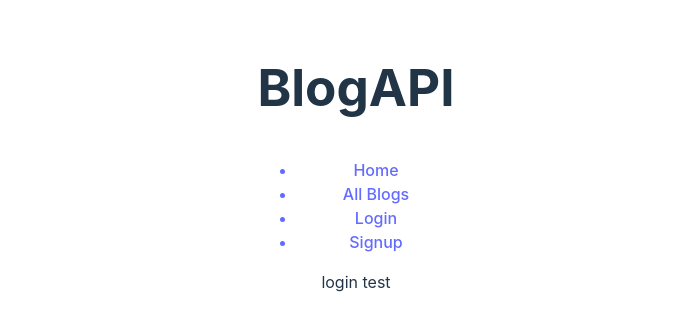
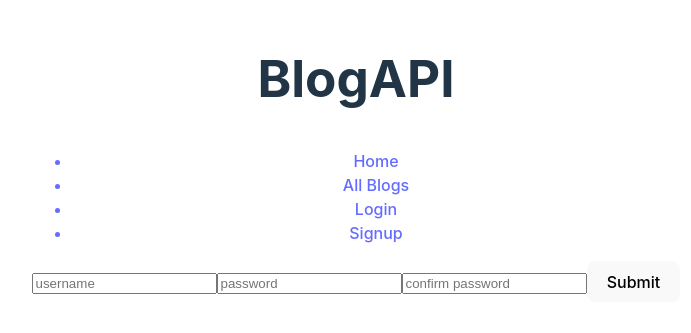
Before and after one commit to jwaddell10/Blog-API-Frontend, a React (Vite) app: page /login in a window 1280 px wide. Shown: the part 245-578 px from the top of the page, without its empty margins (284-975 px from the left). Built offline with nearby package versions, Linux system fonts and the light colour scheme.

Commit message:
created login form

```diff
--- a/src/components/Login.jsx
+++ b/src/components/Login.jsx
@@ -1,7 +1,22 @@
 function Login() {
+	//username password form,
+
+	const handleSubmit = (event) => {
+		event.preventDefault();
+		console.log(event.target, "this is event");
+	};
 	return (
 		<>
-			<div>login test</div>
+			<form action="/login" onSubmit={handleSubmit}>
+				<input type="text" name="name" placeholder="username" />
+				<input type="password" name="password" placeholder="password" />
+				<input
+					type="password"
+					name="confirm-password"
+					placeholder="confirm password"
+				/>
+				<button type="Submit">Submit</button>
+			</form>
 		</>
 	);
 }
```
Also changed, not shown: src/components/Signup.jsx (+0 -11 lines).
